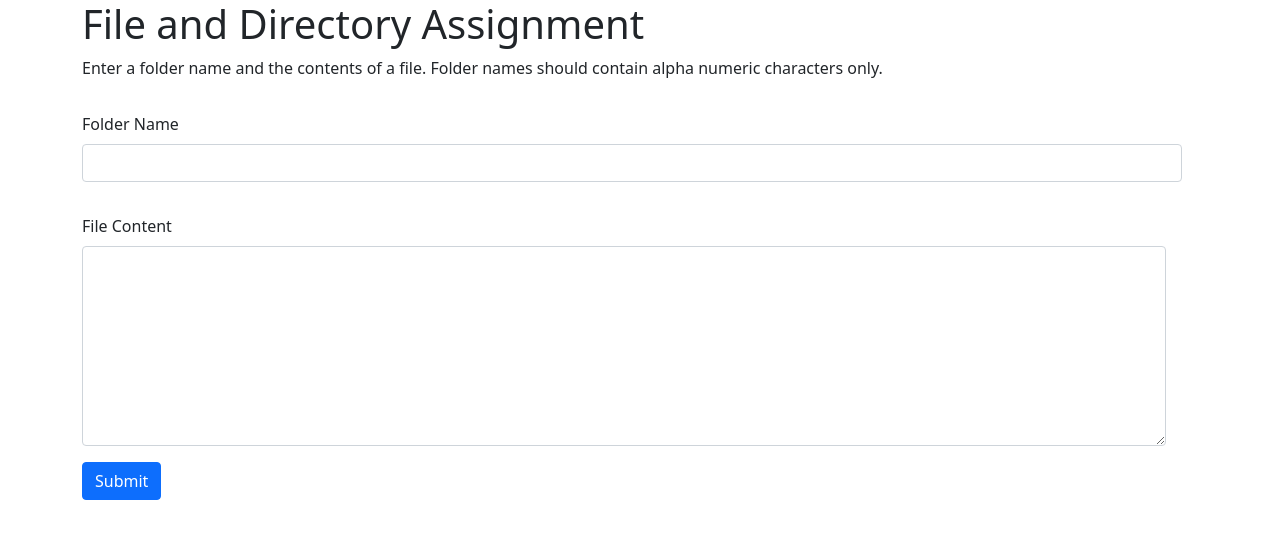
After one commit to Boonem/CPS276, a PHP site: page /Assignments/Assignment5/Assignment5.php in a window 1280 px wide. The commit adds this page. Shown: the top 539 px of the page. Run offline with PHP 8.4, Linux system fonts and the light colour scheme.

Commit message:
Assignment 5 update

```diff
--- a/Assignments/Assignment4/addNameProc.php
+++ b/Assignments/Assignment4/addNameProc.php
@@ -1,9 +1,6 @@
 <?php
 
 class AddNamesProc {
-    function __construct(){
-
-    }
     function addClearNames(){
         if (isset($_POST["clearNames"])) {
             return "";
--- /dev/null
+++ b/Assignments/Assignment5/Assignment5.php
@@ -0,0 +1,48 @@
+<?php
+    $output = "";
+    if(count($_POST) > 0){
+        require_once 'Directories.php';
+        $addDir = new Directories();
+        $output = $addDir->createReadme();
+}
+?>
+<!doctype html>
+<html lang="en">
+  <head>
+    <!-- Required meta tags -->
+    <meta charset="utf-8">
+    <meta name="viewport" content="width=device-width, initial-scale=1, shrink-to-fit=no">
+
+    <!-- Bootstrap CSS -->
+    <link href="https://cdn.jsdelivr.net/npm/bootstrap@5.1.1/dist/css/bootstrap.min.css" rel="stylesheet"
+    integrity="sha384-F3w7mX95PdgyTmZZMECAngseQB83DfGTowi0iMjiWaeVhAn4FJkqJByhZMI3AhiU" crossorigin="anonymous">
+
+  </head>
+  <title>File and Directory Assignment</title>
+  <body>
+        <div class= "container">
+            <h1>File and Directory Assignment</h1>
+            <p>Enter a folder name and the contents of a file. Folder names should contain alpha numeric characters only.</p>
+            <?php echo $output?>
+            <form id="dirForm" action="Assignment5.php" method="post">
+                <div class="form-group">
+                    <div class="row g-3">
+                        <div class="row g-3">
+                            <div class="col-12">
+                                <label for="dirName" class="form-label">Folder Name</label>
+                                <input type="text" class="form-control" id="dirName" name="dirName">
+                        </div>
+                        <div class="row g-3">
+                            <div class="col-12">
+                            <label for="readmeText" class="form-label">File Content</label>
+                            <textarea style="height: 200px;" class="form-control" id="readmeText" name="readmeText"></textarea>
+                        </div>
+                        <div class="col-sm-auto">
+                            <button type="submit" class="btn btn-primary" name="submit">Submit</button>
+                        </div>
+                    </div>
+                </div>
+            </form>
+        </div>
+    </body>
+</html>
```
Also changed, not shown: Assignments/Assignment5/Directories.php (added, +27 -0 lines).
